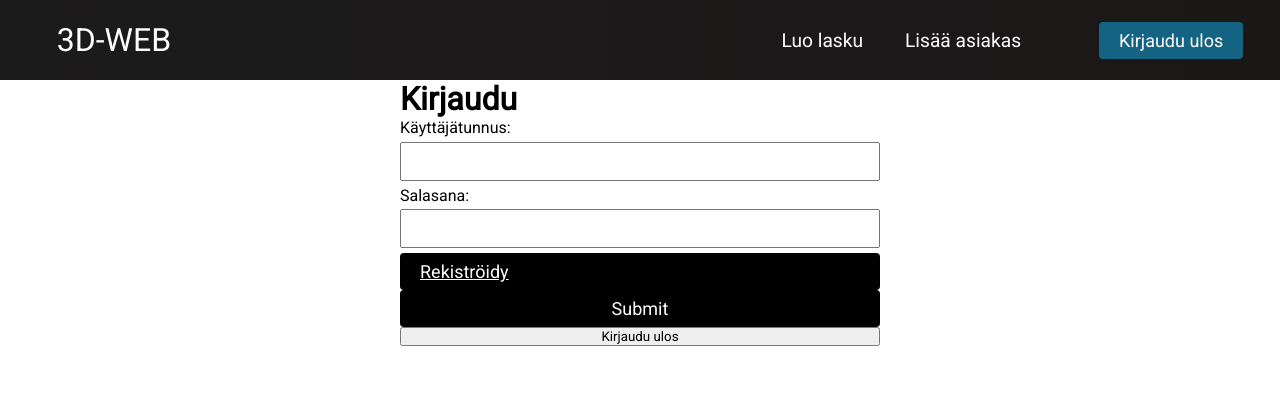
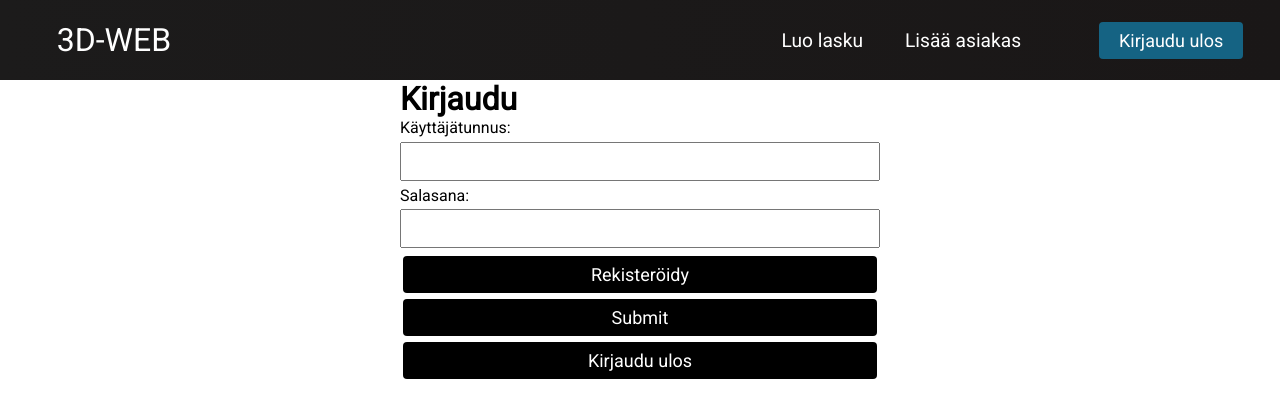
Before and after one commit to ProjektiTiimi/3d-web, a React (Create React App) app in the folder frontend/: page /userloginout in a window 1280 px wide. Shown: the top 418 px of the page. Built offline with nearby package versions, Linux system fonts and the light colour scheme.

Commit message:
small fixes to API and front

```diff
--- a/frontend/src/App.css
+++ b/frontend/src/App.css
@@ -37,6 +37,7 @@
 
 .AddCustomer-btn{
   padding: 8px 20px;
+  margin: 3px;
   border-radius: 4px;
   outline: none;
   border: none;
@@ -45,6 +46,8 @@
   cursor: pointer;
   background-color: #000;
   display: inline-block;
+  text-align: center;
+  text-decoration: none;
 }
 
 .AddCustomer-btn:hover{
--- a/frontend/src/components/Addcustomer.tsx
+++ b/frontend/src/components/Addcustomer.tsx
@@ -16,6 +16,7 @@ const Addcustomer = () => {
 
     useEffect ( () => {
         let currentUser = localStorage.getItem('currentUser');
+        console.log("current user: " + currentUser)
         if (currentUser) {
             let obj = JSON.parse(currentUser!);
             setToken(obj.token);
@@ -82,6 +83,10 @@ const Addcustomer = () => {
         }
     };
 
+    const testi = () => {
+        console.log("asdasd")
+    }
+
     return(
         <div className="AddCustomer">
             <h3>Lisää asiakas</h3>
--- a/frontend/src/components/userloginout.tsx
+++ b/frontend/src/components/userloginout.tsx
@@ -77,11 +77,11 @@ export default class UserLogin extends Component<any, any> {
         Käyttäjätunnus: <input type="text" onChange={this.updateUsername} className="AddCustomer-input"></input>
         Salasana: <input type="password" onChange={this.updatePassword} className="AddCustomer-input"></input>
       <Link to="/register" className="AddCustomer-btn">
-        Rekiströidy
+        Rekisteröidy
       </Link>
 
         <input type="submit" onClick={this.handleSubmit} className="AddCustomer-btn"></input>
-        <button onClick={this.logOut}>Kirjaudu ulos</button>
+        <button onClick={this.logOut} className="AddCustomer-btn" >Kirjaudu ulos</button>
         </div>
       );
     }
--- a/frontend/src/components/userregister.tsx
+++ b/frontend/src/components/userregister.tsx
@@ -18,7 +18,7 @@ export function RegisterUser(){
     }
 
     const Register = () =>{
-        const {username, password} = user
+        const {username, password, ytunnus, email, tilinumero} = user
         if (username && password){
             axios.post(`${configData.API_URL}:${configData.API_PORT}/user/register`, user)
             .then(res=>console.log(res));
```
Also changed, not shown: 2 other files (tests, documents, lock files or other folders).
